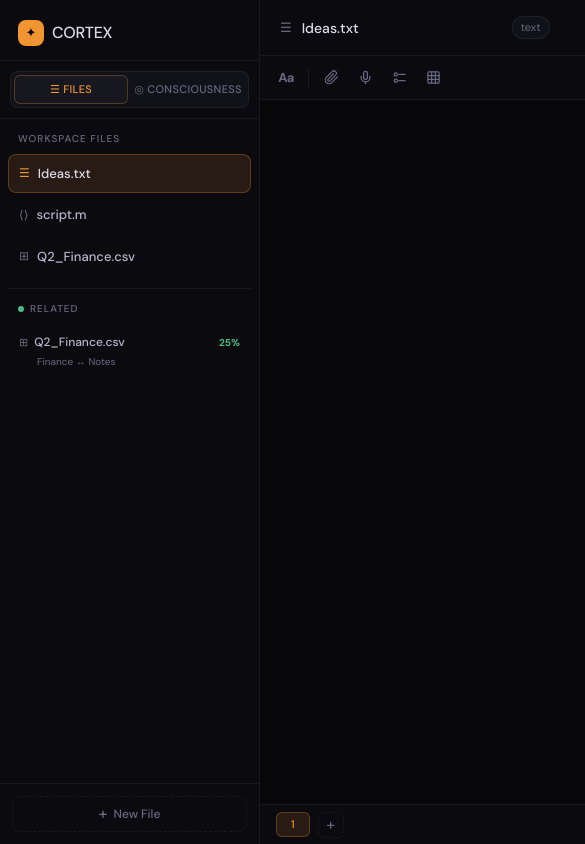
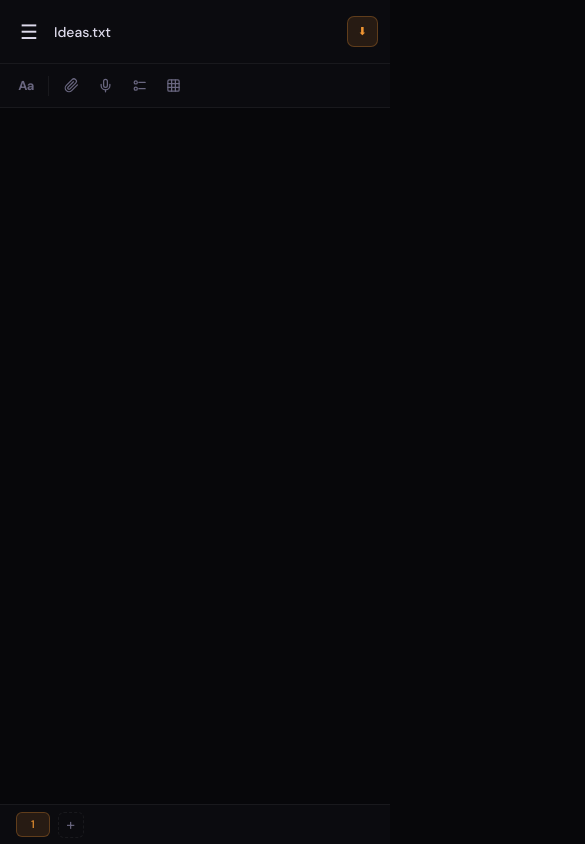
Before and after one commit to asinghal1be24-create/Cortex-workspace, a Next.js app: page / in a window 390 px wide. Shown: the top 844 px of the page, 585 px wide, since content can reach past the window. Built offline with nearby package versions, Linux system fonts and the light colour scheme.

Commit message:
feat: implement responsive mobile UI with hamburger menu

```diff
--- a/package.json
+++ b/package.json
@@ -21,6 +21,7 @@
     "@tiptap/extension-table-row": "^3.23.1",
     "@tiptap/react": "^3.23.1",
     "@tiptap/starter-kit": "^3.23.1",
+    "@vercel/analytics": "^2.0.1",
     "ai": "^6.0.177",
     "clsx": "^2.1.1",
     "framer-motion": "^12.38.0",
--- a/src/app/page.tsx
+++ b/src/app/page.tsx
@@ -44,13 +44,20 @@ export default function Home() {
   const [saveFlash, setSaveFlash]       = useState(false);
   const [bridgeResolver, setBridgeResolver] = useState<{ filename: string, amount: string, category: string } | null>(null);
 
+  const [isMobile, setIsMobile] = useState(false);
+  const [mobileMenuOpen, setMobileMenuOpen] = useState(false);
+
   // Tracks whether the initial localStorage load has completed.
-  // Prevents the default files from being written back to localStorage
-  // before we've had a chance to read what's already stored there.
   const hasLoaded = useRef(false);
 
+  useEffect(() => {
+    const handleResize = () => setIsMobile(window.innerWidth < 768);
+    handleResize(); // Initial check
+    window.addEventListener('resize', handleResize);
+    return () => window.removeEventListener('resize', handleResize);
+  }, []);
+
   // Load persisted data from localStorage after first render (client-only).
-  // This runs once on mount and is invisible to the server — no hydration mismatch.
   useEffect(() => {
     try {
       const rawFiles = localStorage.getItem(STORAGE_KEY);
@@ -66,14 +73,12 @@ export default function Home() {
         setPagesMap(JSON.parse(rawPages) as PagesMap);
       }
     } catch {}
-    // Mark load as complete — auto-save effects below will now run
     hasLoaded.current = true;
   }, []);
 
-  // Auto-save the file LIST whenever it changes (handles delete, create, rename).
-  // Content (pagesMap) is only saved when the user clicks the Save button.
+  // Auto-save the file LIST whenever it changes
   useEffect(() => {
-    if (!hasLoaded.current) return; // skip the initial render with DEFAULT_FILES
+    if (!hasLoaded.current) return;
     try {
       localStorage.setItem(STORAGE_KEY, JSON.stringify(files));
     } catch {}
@@ -94,18 +99,14 @@ export default function Home() {
         const targetCat = payload.category.trim();
         const targetCatLower = targetCat.toLowerCase();
 
-        // Check if this category already exists (case-insensitive)
         const existingIndex = data.findIndex((row: any) =>
           row.category && String(row.category).toLowerCase().trim() === targetCatLower
         );
 
         if (existingIndex >= 0) {
-          // Add to existing amount
           data[existingIndex].amount = (Number(data[existingIndex].amount) || 0) + amountToAdd;
-          // Update the date to show it was recently modified
           data[existingIndex].date = new Date().toISOString().split('T')[0];
         } else {
-          // Push new category row
           data.push({
             id: Date.now(),
             date: new Date().toISOString().split('T')[0],
@@ -150,14 +151,12 @@ export default function Home() {
     [activeFileId, files]
   );
 
-  // ── Save button handler ───────────────────────────────────────────────────
   const handleSave = () => {
     saveToStorage(files, pagesMap);
     setSaveFlash(true);
     setTimeout(() => setSaveFlash(false), 1800);
   };
 
-  // ── Pages helpers ─────────────────────────────────────────────────────────
   const getPages = (fileId: string, fallbackContent: string) =>
     pagesMap[fileId] ?? [{ id: 1, content: fallbackContent }];
 
@@ -181,7 +180,6 @@ export default function Home() {
     setPagesMap(prev => ({ ...prev, [fileId]: updated }));
   };
 
-  // ── File CRUD ─────────────────────────────────────────────────────────────
   const handleCreateFile = () => {
     const newFile: WorkspaceFile = {
       id: Date.now().toString(),
@@ -191,6 +189,7 @@ export default function Home() {
     setFiles([...files, newFile]);
     setActiveFileId(newFile.id);
     setSection('files');
+    if (isMobile) setMobileMenuOpen(false);
   };
 
   const handleUpdateFileName = (id: string, newName: string) => {
@@ -220,6 +219,7 @@ export default function Home() {
   const handleSelectFromGraph = (id: string) => {
     setActiveFileId(id);
     setSection('files');
+    if (isMobile) setMobileMenuOpen(false);
   };
 
   const B = {
@@ -240,22 +240,42 @@ export default function Home() {
   const pages = supportsPages ? getPages(activeFile.id, activeFile.content) : null;
   const currentPageIdx = getCurrentPageIdx(activeFile.id);
 
+  // Sidebar width logic
+  let sidebarWidth = 260;
+  if (focusMode && !isMobile) sidebarWidth = 0;
+  if (isMobile && !mobileMenuOpen) sidebarWidth = 0;
+
   return (
     <div style={{
       display: 'flex', height: '100vh', background: B.bg, color: B.text,
       fontFamily: "var(--font-dm-sans), system-ui, sans-serif",
-      minWidth: 880, overflow: 'hidden'
+      minWidth: isMobile ? 320 : 880, overflow: 'hidden', position: 'relative'
     }}>
+      {/* Mobile Overlay */}
+      {isMobile && mobileMenuOpen && (
+        <div
+          onClick={() => setMobileMenuOpen(false)}
+          style={{
+            position: 'absolute', top: 0, left: 0, right: 0, bottom: 0,
+            background: 'rgba(0,0,0,0.5)', zIndex: 40, backdropFilter: 'blur(2px)'
+          }}
+        />
+      )}
+
       {/* ── SIDEBAR ── */}
       <div style={{
-        width: focusMode ? 0 : 260,
+        width: sidebarWidth,
         overflow: 'hidden',
-        background: B.sidebar, borderRight: focusMode ? 'none' : `1px solid ${B.border}`,
+        background: B.sidebar,
+        borderRight: sidebarWidth === 0 ? 'none' : `1px solid ${B.border}`,
         display: 'flex', flexDirection: 'column', flexShrink: 0,
-        transition: 'width 0.25s ease',
+        transition: 'width 0.25s cubic-bezier(0.4, 0, 0.2, 1)',
+        position: isMobile ? 'absolute' : 'relative',
+        top: 0, bottom: 0, left: 0,
+        zIndex: isMobile ? 50 : 1,
       }}>
         {/* Logo */}
-        <div style={{ padding: '20px 18px 14px', borderBottom: `1px solid ${B.border}` }}>
+        <div style={{ padding: '20px 18px 14px', borderBottom: `1px solid ${B.border}`, display: 'flex', justifyContent: 'space-between', alignItems: 'center' }}>
           <div style={{ display: 'flex', alignItems: 'center', gap: 8 }}>
             <div style={{
               width: 26, height: 26, borderRadius: 8, background: B.amber,
@@ -263,6 +283,9 @@ export default function Home() {
             }}>✦</div>
             <span style={{ fontSize: 16, fontWeight: 500, color: B.text, letterSpacing: -.3 }}>CORTEX</span>
           </div>
+          {isMobile && (
+            <button onClick={() => setMobileMenuOpen(false)} style={{ background: 'none', border: 'none', color: B.muted, fontSize: 20, cursor: 'pointer' }}>×</button>
+          )}
         </div>
 
         {/* Section toggle */}
@@ -298,29 +321,24 @@ export default function Home() {
             {files.map(f => (
               <div
                 key={f.id}
-                onClick={() => setActiveFileId(f.id)}
+                onClick={() => {
+                  setActiveFileId(f.id);
+                  if (isMobile) setMobileMenuOpen(false);
+                }}
                 style={{
-                  padding: '9px 10px', borderRadius: 8, marginBottom: 2, cursor: 'pointer',
+                  padding: '12px 10px', borderRadius: 8, marginBottom: 2, cursor: 'pointer',
                   background: activeFileId === f.id ? B.amberGlow : 'transparent',
                   border: activeFileId === f.id ? `1px solid ${B.amberBorder}` : '1px solid transparent',
                   transition: 'all .15s',
                   display: 'flex', alignItems: 'center', gap: 8,
                   position: 'relative'
                 }}
-                onMouseEnter={e => {
-                  const btn = (e.currentTarget as HTMLElement).querySelector('.del-btn') as HTMLElement;
-                  if (btn) btn.style.opacity = '1';
-                }}
-                onMouseLeave={e => {
-                  const btn = (e.currentTarget as HTMLElement).querySelector('.del-btn') as HTMLElement;
-                  if (btn) btn.style.opacity = '0';
-                }}
               >
-                <span style={{ fontSize: 12, color: activeFileId === f.id ? B.amber : B.muted }}>
+                <span style={{ fontSize: 14, color: activeFileId === f.id ? B.amber : B.muted }}>
                   {getFileIcon(f.name)}
                 </span>
                 <span style={{
-                  fontSize: 13, fontWeight: 500, flex: 1,
+                  fontSize: 14, fontWeight: 500, flex: 1,
                   color: activeFileId === f.id ? B.text : '#b8b5cc',
                   whiteSpace: 'nowrap', overflow: 'hidden', textOverflow: 'ellipsis'
                 }}>
@@ -330,9 +348,9 @@ export default function Home() {
                   className="del-btn"
                   onClick={e => { e.stopPropagation(); handleDeleteFile(f.id); }}
                   style={{
-                    opacity: 0, transition: 'opacity .15s',
-                    fontSize: 14, lineHeight: 1, color: B.muted,
-                    flexShrink: 0, padding: '0 2px',
+                    opacity: isMobile ? 1 : 0, transition: 'opacity .15s',
+                    fontSize: 18, lineHeight: 1, color: B.muted,
+                    flexShrink: 0, padding: '0 4px',
                     background: 'none', border: 'none', cursor: 'pointer',
                   }}
                 >
@@ -352,33 +370,19 @@ export default function Home() {
                   Related
                 </div>
                 {relatedFiles.map(r => (
-                  <div key={r.id} onClick={() => setActiveFileId(r.id)} style={{
-                    padding: '8px 10px', borderRadius: 8, marginBottom: 2, cursor: 'pointer',
+                  <div key={r.id} onClick={() => { setActiveFileId(r.id); if(isMobile) setMobileMenuOpen(false); }} style={{
+                    padding: '10px', borderRadius: 8, marginBottom: 2, cursor: 'pointer',
                     border: '1px solid transparent', transition: 'all .15s',
-                  }}
-                    onMouseEnter={e => { (e.currentTarget as HTMLElement).style.background = B.surface; (e.currentTarget as HTMLElement).style.border = `1px solid ${B.border}`; }}
-                    onMouseLeave={e => { (e.currentTarget as HTMLElement).style.background = 'transparent'; (e.currentTarget as HTMLElement).style.border = '1px solid transparent'; }}
-                  >
+                  }}>
                     <div style={{ display: 'flex', alignItems: 'center', gap: 6, marginBottom: 3 }}>
-                      <span style={{ fontSize: 11, color: B.muted }}>{getFileIcon(r.name)}</span>
+                      <span style={{ fontSize: 13, color: B.muted }}>{getFileIcon(r.name)}</span>
                       <span style={{
-                        fontSize: 12, fontWeight: 500, color: '#b8b5cc',
+                        fontSize: 13, fontWeight: 500, color: '#b8b5cc',
                         whiteSpace: 'nowrap', overflow: 'hidden', textOverflow: 'ellipsis'
                       }}>
                         {r.name}
                       </span>
-                      <span style={{ marginLeft: 'auto', fontSize: 10, color: '#4dba84', fontWeight: 600, flexShrink: 0 }}>
-                        {Math.round(r.score * 100)}%
-                      </span>
                     </div>
-                    {r.reason && (
-                      <div style={{
-                        fontSize: 10, color: B.muted, paddingLeft: 18,
-                        whiteSpace: 'nowrap', overflow: 'hidden', textOverflow: 'ellipsis'
-                      }}>
-                        {r.reason}
-                      </div>
-                    )}
                   </div>
                 ))}
               </div>
@@ -395,16 +399,7 @@ export default function Home() {
               Consciousness
             </div>
             <div style={{ fontSize: 12, color: B.muted, lineHeight: 1.7 }}>
-              Nodes are your files. Edges show semantic connections based on type and naming.
-            </div>
-            <div style={{ marginTop: 16, fontSize: 12, color: B.muted }}>
-              <div style={{ marginBottom: 8, fontWeight: 500, color: B.text }}>Legend</div>
-              {[['☰', '#6199f5', 'Text / Notes'], ['⟨⟩', '#9b7ff0', 'Code'], ['⊞', '#4dba84', 'Finance'], ['⬡', '#f09532', 'Whiteboard']].map(([icon, color, label]) => (
-                <div key={label} style={{ display: 'flex', alignItems: 'center', gap: 8, marginBottom: 6 }}>
-                  <span style={{ color: color as string, fontSize: 13 }}>{icon}</span>
-                  <span>{label}</span>
-                </div>
-              ))}
+              Nodes are your files. Edges show semantic connections.
             </div>
             <div style={{
               marginTop: 20, padding: '10px 12px', borderRadius: 8,
@@ -419,12 +414,12 @@ export default function Home() {
         {/* New file button */}
         <div style={{ padding: '12px', borderTop: `1px solid ${B.border}` }}>
           <button onClick={handleCreateFile} style={{
-            width: '100%', padding: '8px', borderRadius: 8, fontSize: 12,
+            width: '100%', padding: '12px', borderRadius: 8, fontSize: 14,
             color: B.muted, border: `1px dashed ${B.border}`, fontWeight: 500,
             display: 'flex', alignItems: 'center', justifyContent: 'center', gap: 6,
             cursor: 'pointer'
           }}>
-            <span style={{ fontSize: 16, lineHeight: 1 }}>+</span> New File
+            <span style={{ fontSize: 18, lineHeight: 1 }}>+</span> New File
           </button>
         </div>
       </div>
@@ -433,46 +428,58 @@ export default function Home() {
       <div style={{ flex: 1, display: 'flex', flexDirection: 'column', overflow: 'hidden', minWidth: 0 }}>
         {section === 'files' && (
           <div style={{
-            height: 56, borderBottom: `1px solid ${B.border}`, display: 'flex',
-            alignItems: 'center', padding: '0 20px', gap: 16, flexShrink: 0, background: B.sidebar
+            height: isMobile ? 64 : 56, borderBottom: `1px solid ${B.border}`, display: 'flex',
+            alignItems: 'center', padding: isMobile ? '0 12px' : '0 20px', gap: isMobile ? 8 : 16, flexShrink: 0, background: B.sidebar
           }}>
-            <div style={{ flex: 1, display: 'flex', alignItems: 'center', gap: 10 }}>
-              <span style={{ color: B.muted, fontSize: 13 }}>{getFileIcon(activeFile.name)}</span>
+            {isMobile && (
+              <button
+                onClick={() => setMobileMenuOpen(true)}
+                style={{
+                  background: 'none', border: 'none', color: B.text, fontSize: 20, cursor: 'pointer',
+                  padding: '4px 8px', display: 'flex', alignItems: 'center', justifyContent: 'center'
+                }}
+              >
+                ☰
+              </button>
+            )}
+
+            <div style={{ flex: 1, display: 'flex', alignItems: 'center', gap: isMobile ? 6 : 10 }}>
+              {!isMobile && <span style={{ color: B.muted, fontSize: 13 }}>{getFileIcon(activeFile.name)}</span>}
               <input
                 value={activeFile.name}
                 onChange={(e) => handleUpdateFileName(activeFile.id, e.target.value)}
-                className="bg-transparent border-none outline-none font-medium text-sm min-w-[200px]"
-                style={{ color: B.text }}
+                className="bg-transparent border-none outline-none font-medium text-sm"
+                style={{ color: B.text, width: isMobile ? '120px' : '200px' }}
                 placeholder="Filename..."
               />
+              {!isMobile && (
                 <span style={{
                   fontSize: 11, color: B.muted, background: B.surface,
                   padding: '2px 8px', borderRadius: 12, border: `1px solid ${B.border}`
                 }}>
                   {getFileType(activeFile.name)}
                 </span>
+              )}
             </div>
 
             {/* ── Save button ── */}
             <button
-              id="save-workspace-btn"
               onClick={handleSave}
-              title="Save all files to browser storage (Cmd+S)"
               style={{
-                padding: '4px 12px', borderRadius: 7, fontSize: 11, fontWeight: 500,
+                padding: isMobile ? '6px 10px' : '4px 12px', borderRadius: 7, fontSize: 11, fontWeight: 500,
                 cursor: 'pointer', transition: 'all .2s', display: 'flex', alignItems: 'center', gap: 5,
                 background: saveFlash ? 'rgba(77,186,132,0.12)' : B.amberGlow,
                 color: saveFlash ? '#4dba84' : B.amber,
                 border: saveFlash ? '1px solid rgba(77,186,132,0.3)' : `1px solid ${B.amberBorder}`,
               }}
             >
-              {saveFlash ? '✓ Saved' : '⬇ Save'}
+              {saveFlash ? '✓' : '⬇'}{!isMobile && (saveFlash ? ' Saved' : ' Save')}
             </button>
 
-            {/* Focus Mode toggle */}
+            {/* Focus Mode toggle (Desktop only) */}
+            {!isMobile && (
               <button
                 onClick={() => setFocusMode(v => !v)}
-              title={focusMode ? 'Exit Focus Mode' : 'Focus Mode — hide sidebar'}
                 style={{
                   padding: '4px 10px', borderRadius: 7, fontSize: 11, fontWeight: 500,
                   cursor: 'pointer', transition: 'all .2s', display: 'flex', alignItems: 'center', gap: 5,
@@ -483,6 +490,7 @@ export default function Home() {
               >
                 {focusMode ? '◧ Exit Focus' : '▣ Focus'}
               </button>
+            )}
           </div>
         )}
 
```
Also changed, not shown: 1 other file (tests, documents, lock files or other folders). Lines whose indentation alone changed are shown as unchanged.
